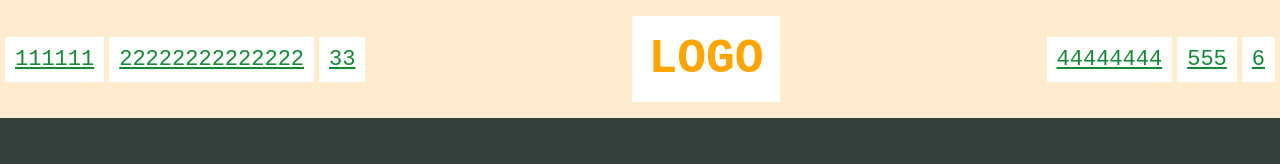
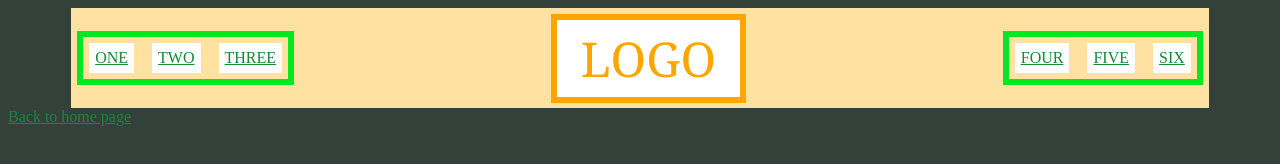
Before and after one commit to AndreyZemlya/Flexbox-Assigment-My-Solution, a plain HTML site: page Pages/02-flex-header-solution/page.html in a window 1280 px wide. Drawn offline with Linux system fonts and the light colour scheme.

Commit message:
Third assigment solution added

```diff
--- a/Pages/02-flex-header-solution/page.css
+++ b/Pages/02-flex-header-solution/page.css
@@ -1,37 +1,41 @@
-body, ul
-{
-    margin: 0;
-    padding: 0;
-    list-style: none;
-}
-
 header
 {
+    background-color: rgb(255, 226, 162);
+    width: 90%;
+    height: 100px;
+
     display: flex;
-    background-color: blanchedalmond;
+    justify-self: center;
+    justify-content: space-between;
     align-items: center;
-    font-family: monospace;
-    justify-content: space-between;
+    gap: 6px;
 }
 
 ul
 {
+    width: max-content;
+
+    box-sizing: content-box;
+    margin: 6px;
+    gap: 18px;
+    padding: 6px;
+
+    list-style-type: none;
     display: flex;
-    width: max-content;
-    height: 100px;
-    background-color: blanchedalmond;
-    gap: 5px;
-    align-items: center;
-    justify-content: space-around;
-    padding: 5px;
+    border: 6px solid;
 }
 
 li
 {
-    background-color: rgb(255, 255, 255);
-    padding: 10px;
-    text-align: center;
-    font-size: 22px;
+    background-color: white;
+
+    box-sizing: content-box;
+    padding: 6px;
+}
+
+#l
+{
+    justify-content: flex-start;
 }
 
 #r
@@ -39,22 +43,17 @@ li
     justify-content: flex-end;
 }
 
-#l
-{
-    justify-content: flex-start;
-}
-
 #logo
 {
-    background-color: rgb(255, 255, 255);
-    width: max-content;
+    background-color: white;
+    color: orange;
+
+    font-size: 48px;
+    font-family:  Cambria, Cochin, Georgia, Times, 'Times New Roman', serif;
+    text-align: center;
+
     box-sizing: content-box;
-    padding: 16px;
-    margin: 16px;
-    text-align: center;
-    color: orange;
-    font-weight: bold;
-    font-size: 48px;
-    justify-self: center;
-    align-self: center;
+    padding: 6px 24px;
+    margin: 6px;
+    border: 6px solid;
 }
--- a/Pages/02-flex-header-solution/page.html
+++ b/Pages/02-flex-header-solution/page.html
@@ -1,33 +1,38 @@
 <!DOCTYPE html>
-<html>
+<html lang = "en">
 
     <head>
-        <title>Title</title>
+
+        <title>Flex header solution</title>
+
         <meta charset = "UTF-8">
-        <meta name = "description" content = "page description">
+        <meta name = "description" content = "Page description">
         <meta name = "viewport" content = "width = device-width, initial-scale = 1.0">
 
-        <link rel = "stylesheet" href = "/index.css">
         <link rel = "stylesheet" href = "./page.css">
+        <link rel = "stylesheet" href = "../../index.css">
     </head>
 
     <body>
         <header>
             <ul id = "l">
-                <li><a href = "#">111111</a></li>
-                <li><a href = "#">22222222222222</a></li>
-                <li><a href = "#">33</a></li>
-
+                <li><a href = "#">ONE</a></li>
+                <li><a href = "#">TWO</a></li>
+                <li><a href = "#">THREE</a></li>
             </ul>
 
             <div id = "logo">LOGO</div>
 
             <ul id = "r">
-                <li><a href = "#">44444444</a></li>
-                <li><a href = "#">555</a></li>
-                <li><a href = "#">6</a></li>
+                <li><a href = "#">FOUR</a></li>
+                <li><a href = "#">FIVE</a></li>
+                <li><a href = "#">SIX</a></li>
             </ul>
         </header>
+
+        <footer>
+            <a href = "../../index.html">Back to home page</a>
+        </footer>
     </body>
 
 </html>
--- /dev/null
+++ b/Pages/03-flex-header-2-solution/page.css
@@ -0,0 +1,76 @@
+body
+{
+    background-color: rgb(182, 182, 182);
+}
+
+#main-container
+{
+    background-color: white;
+    align-items: center;
+}
+
+.container
+{
+    display: flex;
+}
+
+header > ul
+{
+    padding: 0px;
+    list-style: none;
+
+    margin: 18px;
+    gap: 6px;
+}
+
+#circle
+{
+    box-sizing: content-box;
+
+    width: 50px;
+    height: 50px;
+    background-color: purple;
+    border-radius: 50%;
+    flex-shrink: 0;
+}
+
+#message-count-text
+{
+    box-sizing: content-box;
+
+    color: white;
+    background-color: purple;
+
+    padding: 8px 24px;
+
+    margin: 6px;
+
+    border-radius: 12px;
+    text-align:center;
+}
+
+#logo
+{
+    box-sizing: content-box;
+    color: purple;
+
+    padding: 12px;
+    font-size: 48px;
+    font-weight: bold;
+}
+
+a
+{
+    color: purple;
+    font-size: 24px;
+}
+
+#r
+{
+
+    padding: 0px;
+    margin-left: auto;
+    margin-right: 6px;
+
+    align-items: center;
+}
```
Also changed, not shown: Pages/03-flex-header-2-solution/page.html (added, +31 -0 lines), index.html (+1 -0 lines).
